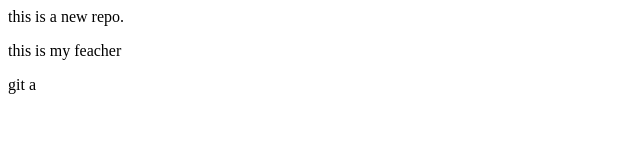
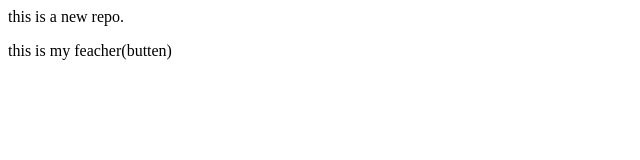
Before and after one commit to Krishnasolanki5383/localRepo, a plain HTML site: page LocalRepo/index.html in a window 1280 px wide. Shown: the full height of the page, 0-640 px from the left. Drawn offline with Linux system fonts and the light colour scheme.

Commit message:
add butten

```diff
--- a/LocalRepo/index.html
+++ b/LocalRepo/index.html
@@ -1,2 +1,2 @@
 <p>this is a new repo.</p>
-<p>this is my feacher</p>git a
+<p>this is my feacher(butten)</p>
```
